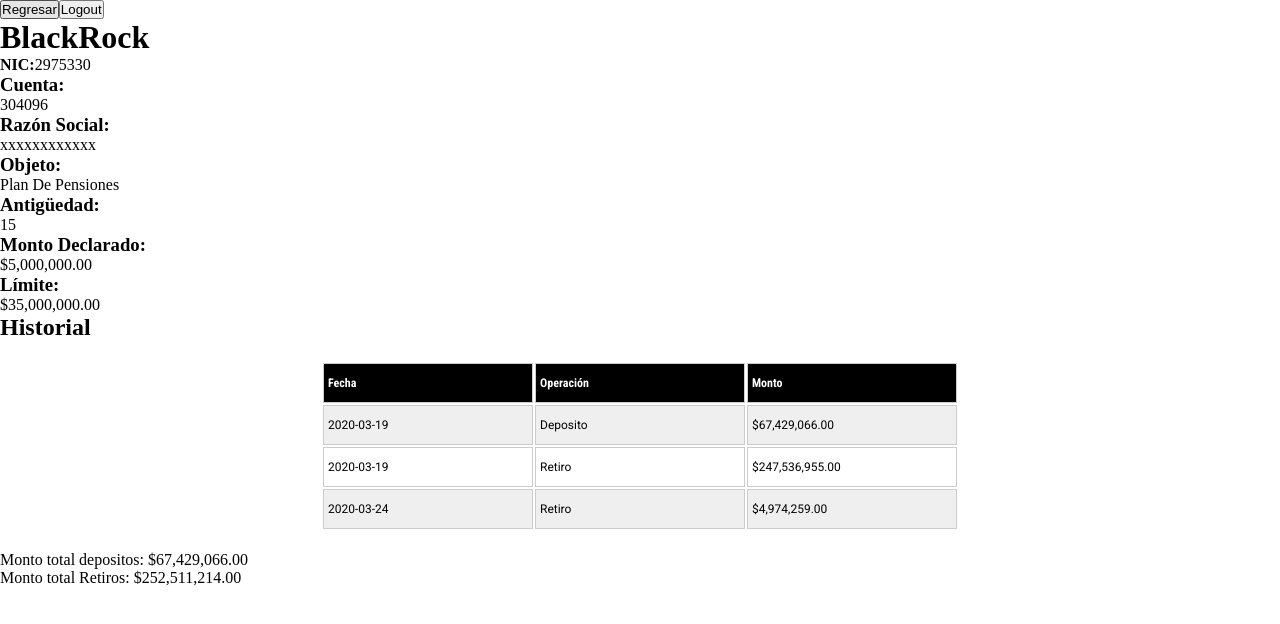
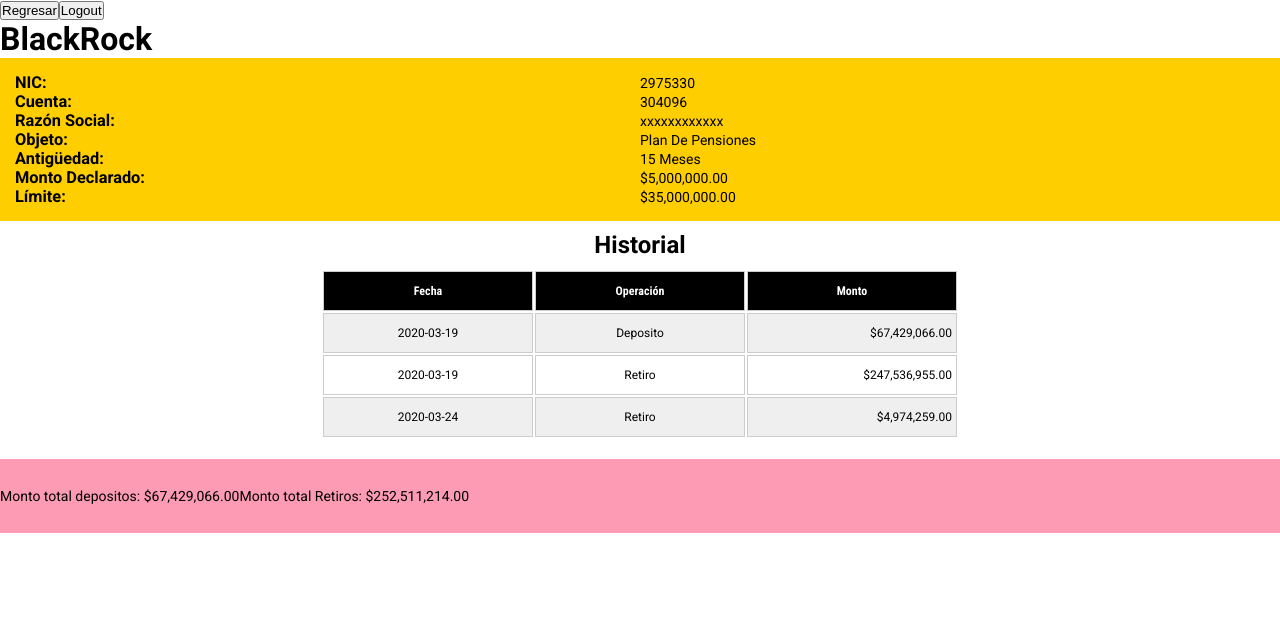
Before and after one commit to StephanieJolianis/BlackRock-LegalHackathon-, a React (Create React App) app: page /alerta/1/detallemes in a window 1280 px wide. Shown: the top 624 px of the page. Built offline with nearby package versions, Linux system fonts and the light colour scheme.

Commit message:
estilos detallemes

```diff
--- a/src/Components/DetalleMes.jsx
+++ b/src/Components/DetalleMes.jsx
@@ -50,10 +50,10 @@
     //--------------------CREACIÓN TABLA DINÁMICA-------------------------------------->
     const dataTable = resultFilter.map((item, idx) => {
         return (
-            <tr key={idx}>
-                <td>{item.fechaoperacion}</td>
-                <td>{mayusculas(item.tipooperacion)}</td>
-                <td> {formatCurrency(parseInt(item.monto))}</td>
+            <tr className="tr" key={idx}>
+                <td className="td">{item.fechaoperacion}</td>
+                <td className="td">{mayusculas(item.tipooperacion)}</td>
+                <td className="tdValor"> {formatCurrency(parseInt(item.monto))}</td>
             </tr>
         )
     })
@@ -94,23 +94,23 @@
         </div>
 
         <div className="contentDetailMonth">
-            <div><strong>NIC:</strong>{filtroAlerta[0].nic}</div>
-            <div><h3>Cuenta: </h3><p> {filtroAlerta[0].cuenta}</p></div>
-            <div><h3>Razón Social:</h3><p>xxxxxxxxxxxx</p></div>
-            <div><h3>Objeto:</h3><p>{mayusculas(filtroAlerta[0].objetocuenta)}</p></div>
-            <div><h3>Antigüedad:</h3><p>{filtroAlerta[0].antiguedad}</p></div>
-            <div><h3>Monto Declarado:</h3><p> {formatCurrency(filtroAlerta[0].montodeclarado)}</p></div>
-            <div><h3>Límite:</h3><p> {formatCurrency(filtroAlerta[0].limiteMonto__1)}</p></div>
+            <div><h3>NIC:</h3><p className="divp">{filtroAlerta[0].nic}</p></div>
+            <div><h3>Cuenta: </h3><p className="divp"> {filtroAlerta[0].cuenta}</p></div>
+            <div><h3>Razón Social:</h3><p className="divp">xxxxxxxxxxxx</p></div>
+            <div><h3>Objeto:</h3><p className="divp">{mayusculas(filtroAlerta[0].objetocuenta)}</p></div>
+            <div><h3>Antigüedad:</h3><p className="divp">{filtroAlerta[0].antiguedad} Meses</p></div>
+            <div><h3>Monto Declarado:</h3><p className="divp"> {formatCurrency(filtroAlerta[0].montodeclarado)}</p></div>
+            <div><h3>Límite:</h3><p className="divp"> {formatCurrency(filtroAlerta[0].limiteMonto__1)}</p></div>
         </div>
 
         <div className="tableDetailMonth">
-            <h2>Historial</h2>
+            <h2 className="historialmes">Historial</h2>
             <table className="history">
                 <thead>
-                    <tr>
-                        <th>Fecha</th>
-                        <th>Operación</th>
-                        <th>Monto</th>
+                    <tr className="tr">
+                        <th className="th">Fecha</th>
+                        <th className="th">Operación</th>
+                        <th className="th">Monto</th>
                     </tr>
                 </thead>
                 <tbody>
@@ -118,9 +118,9 @@
                 </tbody>
             </table>
         </div>
-        <div>
-            <p>Monto total depositos: {formatCurrency(resultDeposito(resultFilter))}</p>
-            <p>Monto total Retiros: {formatCurrency(resultRetiro(resultFilter))}</p>
+        <div className="detallemontomes">
+            <p className="pdetallemontomes">Monto total depositos: {formatCurrency(resultDeposito(resultFilter))}</p>
+            <p className="pdetallemontomes">Monto total Retiros: {formatCurrency(resultRetiro(resultFilter))}</p>
         </div>
     </div>
     );
--- a/src/index.css
+++ b/src/index.css
@@ -1,5 +1,6 @@
 body{
     margin: 0;
+    font-family: 'Roboto', Serif;
 }
 .overlay {
     background: rgba(0, 0, 0, 0.3);
@@ -117,3 +118,58 @@
     justify-content: center;
     align-items: center;
 }
+
+.contentDetailMonth{
+    font-size: 14px;
+    padding: 15px;
+    background-color: #FFCE00;
+
+}
+
+.contentDetailMonth div {
+    display: flex;
+    align-items: baseline;
+    justify-content: space-around;
+}
+
+.contentDetailMonth div h3{
+    width: 50%;
+}
+
+.divp{
+    width:50%;
+}
+
+.historialmes{
+    text-align: center;
+    padding: 10px;
+}
+
+.history{
+    margin-top:0;
+}
+
+.detallemontomes{
+    width: 100%;
+    height: 74px;
+    left: 0px;
+    top: 739px;
+    background: #FC9BB3;
+    display: flex;
+    align-items: center;
+}
+
+.pdetallemontomes{
+    text-align: center;
+    font-size:14px;
+}
+
+.td,
+.th,
+.tr{
+    text-align: center;
+}
+
+.tdValor{
+    text-align: end;
+}
```
Also changed, not shown: 1 other file (tests, documents, lock files or other folders).
